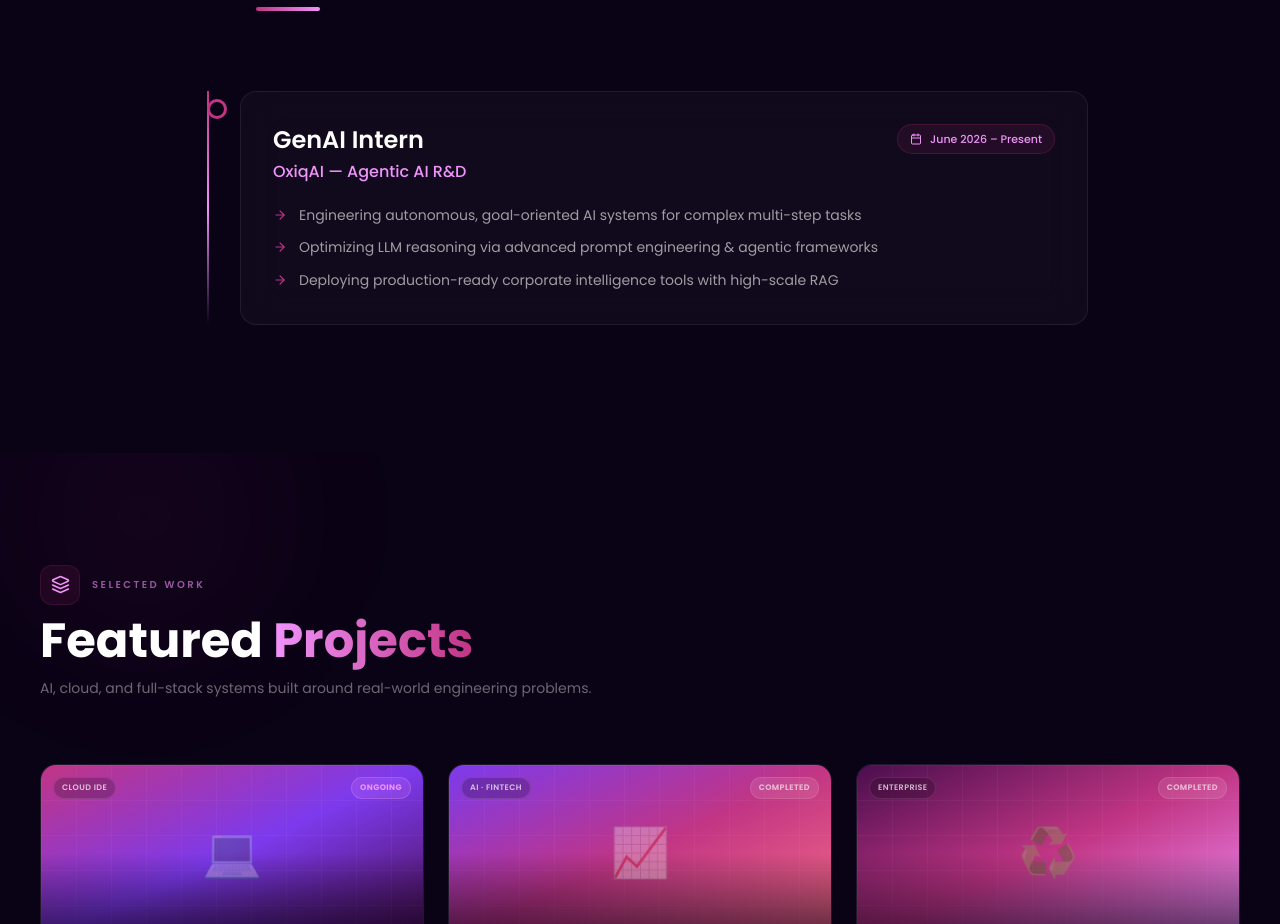
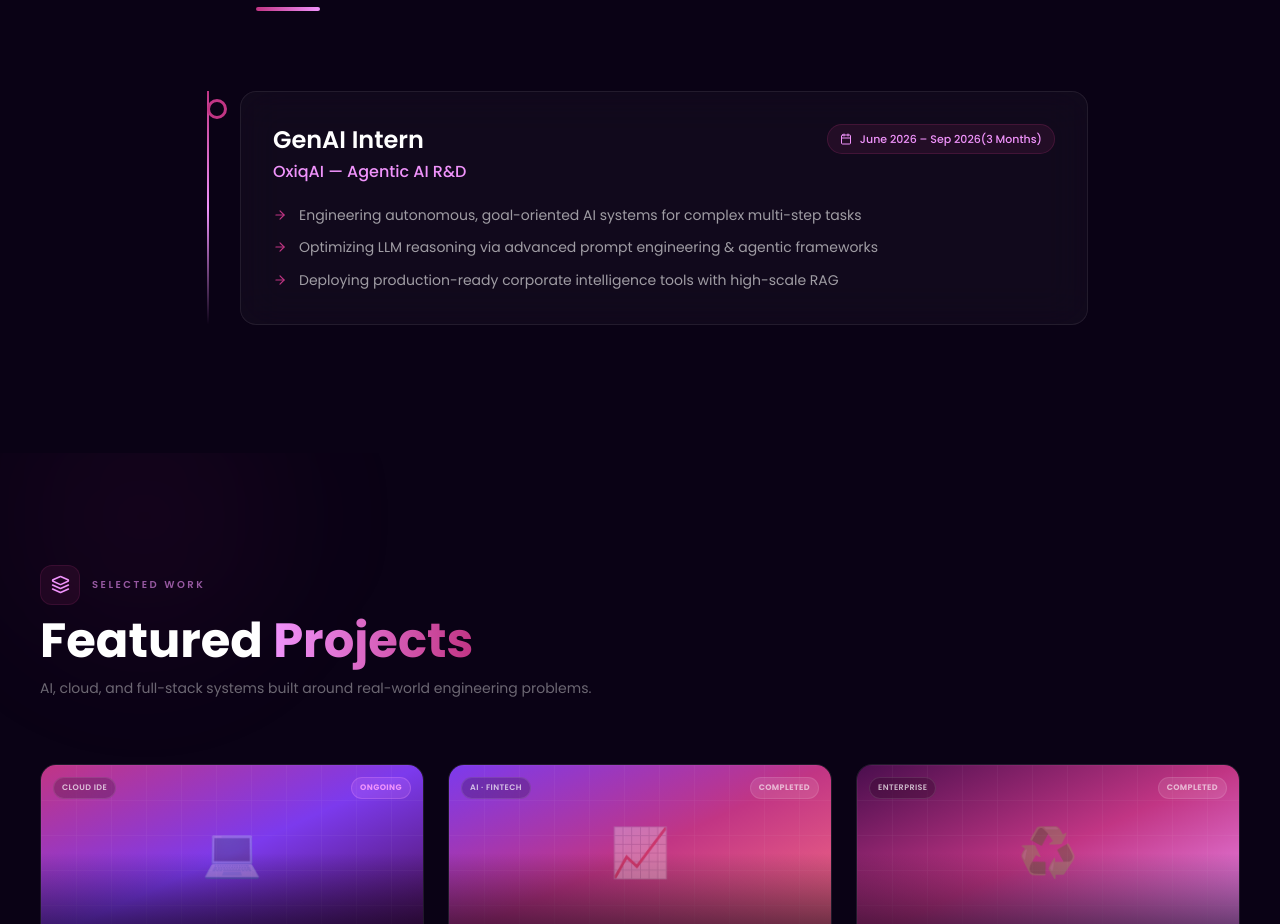
Before and after one commit to Aaditya8459/MyPortfolio, a Next.js app: page / in a window 1280 px wide. Shown: the part 3851-4775 px from the top of the page. Built offline with nearby package versions, Linux system fonts and the light colour scheme.

Commit message:
Update ExperienceSection.tsx

```diff
--- a/src/components/ExperienceSection.tsx
+++ b/src/components/ExperienceSection.tsx
@@ -9,7 +9,7 @@ const experiences = [
     role: "GenAI Intern",
     company: "OxiqAI",
     department: "Agentic AI R&D",
-    date: "June 2026 – Present",
+    date: "June 2026 – Sep 2026(3 Months)",
     points: [
       "Engineering autonomous, goal-oriented AI systems for complex multi-step tasks",
       "Optimizing LLM reasoning via advanced prompt engineering & agentic frameworks",
```
